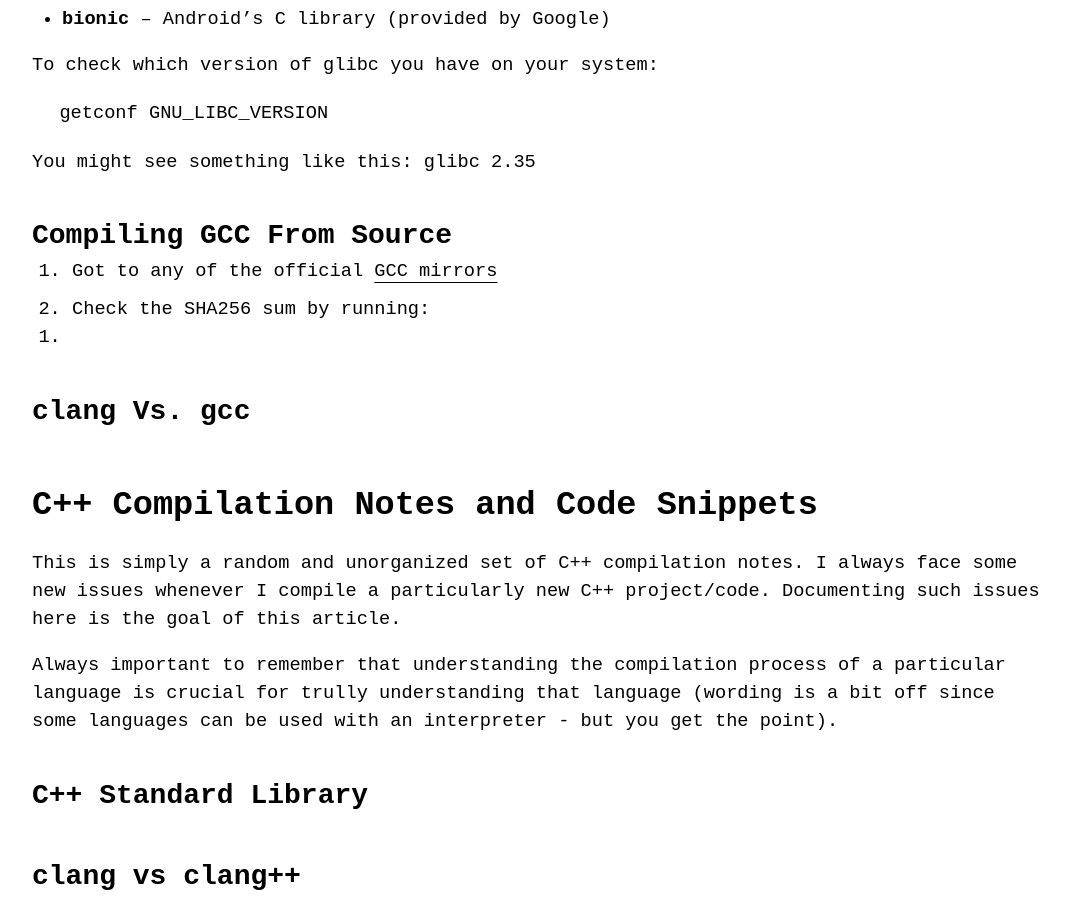
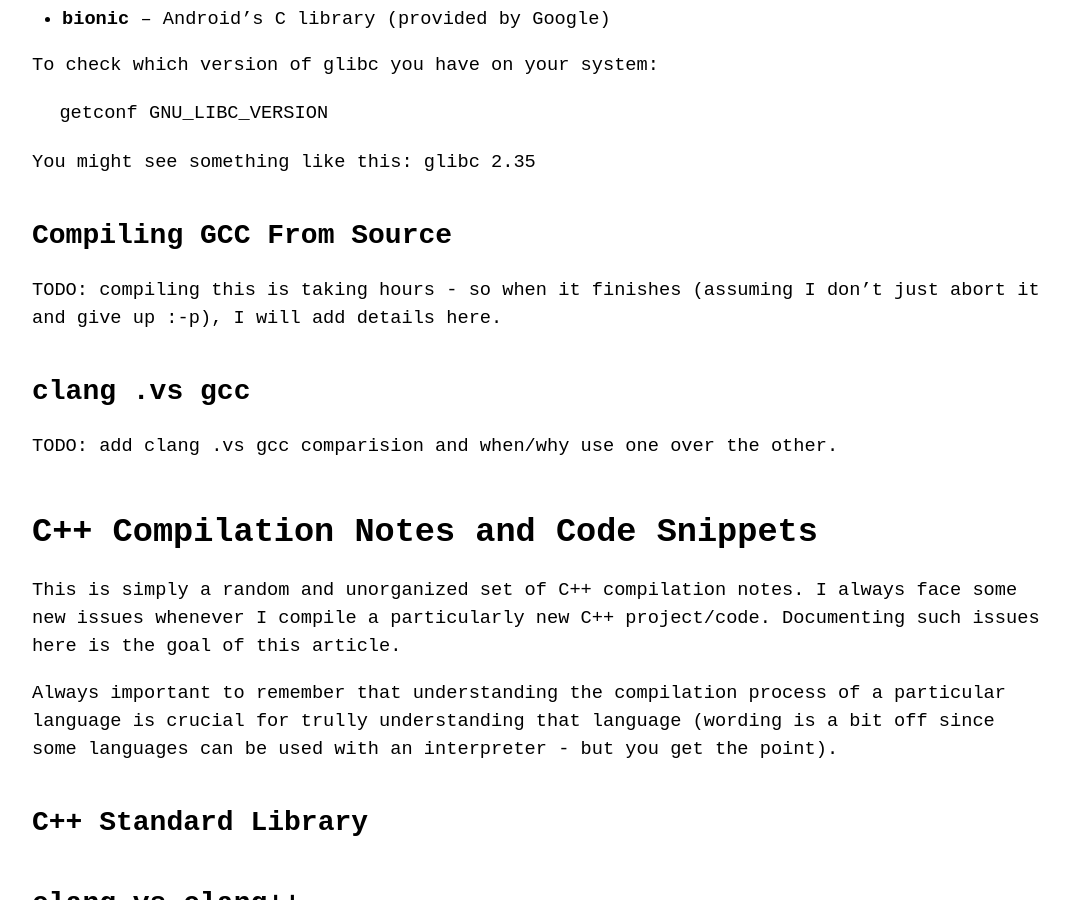
Before and after one commit to walcht/walcht, a Jekyll site: the page built from _guides/c++-compilation-notes.md, in a window 1280 px wide and 900 px high, scrolled down 1312 px. Shown: the whole window, without its empty margins (102-1171 px from the left). Built offline with Jekyll 4.4.1, drawn with Linux system fonts in a browser that asks for light colours; some of the changed text lies outside the part shown.

Commit message:
add TODOs in C++ compilation notes guide;

````diff
--- a/_guides/c++-compilation-notes.md
+++ b/_guides/c++-compilation-notes.md
@@ -1,5 +1,5 @@
 ---
-title: Set of C++ (and C) Compilation Notes and Code Snippets
+title: Set of C and C++ Compilation Notes and Code Snippets
 short_desc: A set of unorganized/random C++ (and C) compilation notes, code snippets, and gotchas
 layout: home
 show_edit_source: true
@@ -50,15 +50,12 @@
 
 ## Compiling GCC From Source
 
-1. Got to any of the official [GCC mirrors][gcc_mirrors]
-1. Check the SHA256 sum by running:
+TODO: compiling this is taking hours - so when it finishes (assuming I don't
+just abort it and give up :-p), I will add details here.
 
-  ```bash
-  ```
-1.
+## clang .vs gcc
 
-## clang Vs. gcc
-
+TODO: add clang .vs gcc comparision and when/why use one over the other.
 
 # C++ Compilation Notes and Code Snippets
 
````
